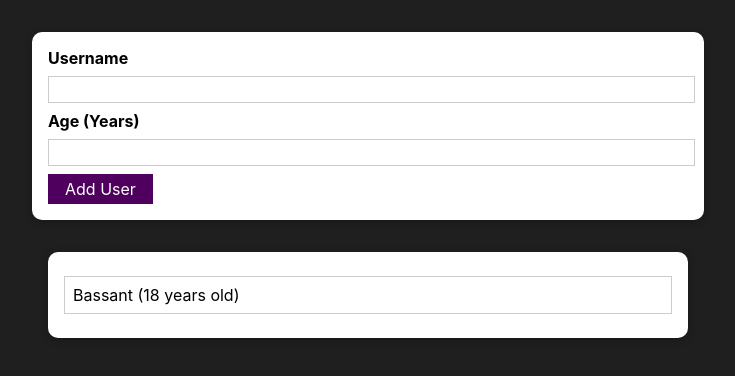
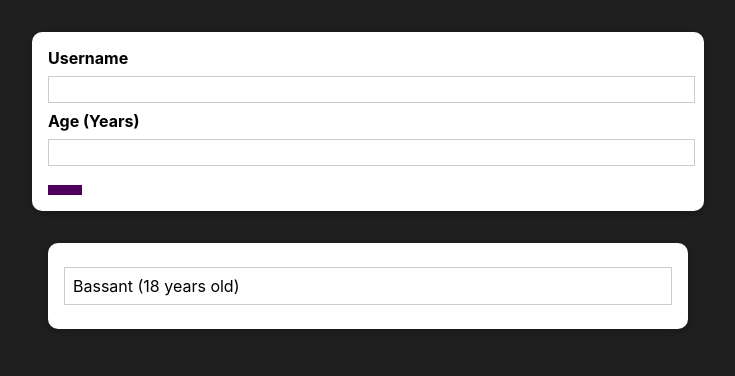
Before and after one commit to React-course-udemy/add-user, a React (Create React App) app: page / in a window 1280 px wide. Shown: the top 376 px of the page, without its empty margins (272-1007 px from the left). Built offline with nearby package versions, Linux system fonts and the light colour scheme.

Commit message:
add button logic

```diff
--- a/src/Css/AddUser.module.css
+++ b/src/Css/AddUser.module.css
@@ -3,7 +3,6 @@
   padding: 1rem;
   width: 90%;
   max-width: 40rem;
-
 }
 
 .input label {
--- a/src/components/UI/Button.js
+++ b/src/components/UI/Button.js
@@ -1,9 +1,10 @@
 import React from 'react';
 import classes from "../../Css/Button.module.css"
-const Button = () => {
+const Button = ({children, onClick, type}) => {
     return (
         <div>
-            <button className={classes.button} type="submit">Add User</button>
+            <button className={classes.button}  type={type || 'button'}
+      onClick={onClick}>{children}</button>
         </div>
     );
 };
```
